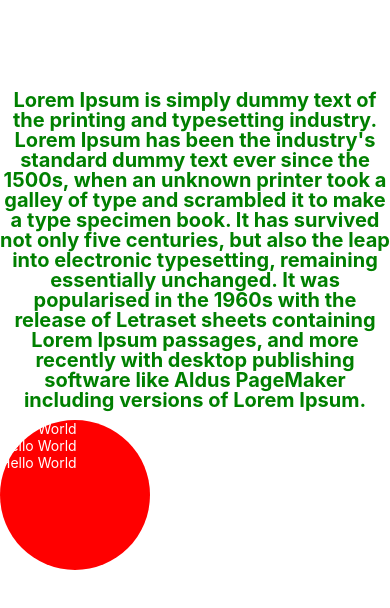
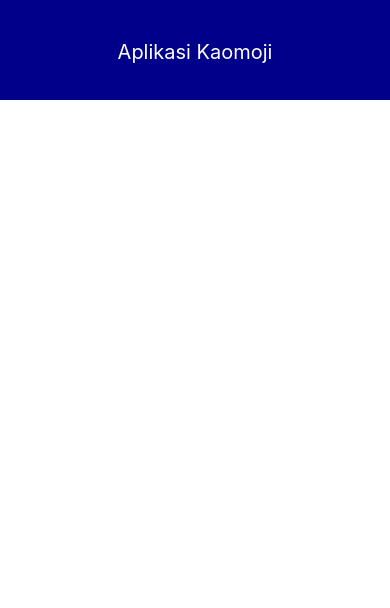
Before and after one commit to SatriyoRizkyansah/react-native, a React Native app: screen / in a window 390 px wide. Shown: the top 608 px of the page. Built offline with nearby package versions, Linux system fonts and the light colour scheme.

Commit message:
Create header

```diff
--- a/App.js
+++ b/App.js
@@ -4,54 +4,15 @@ import {View, Text} from 'react-native';
 const App = () => {
   return (
     <View>
-      <Text
-        style={{
-          textAlign: 'center',
-          fontSize: 20,
-          fontWeight: 'bold',
-          marginTop: 90,
-          color: 'green',
-          marginBottom: 10,
-          // letterSpacing: 14,
-          lineHeight: 20,
-        }}>
-        Lorem Ipsum is simply dummy text of the printing and typesetting
-        industry. Lorem Ipsum has been the industry's standard dummy text ever
-        since the 1500s, when an unknown printer took a galley of type and
-        scrambled it to make a type specimen book. It has survived not only five
-        centuries, but also the leap into electronic typesetting, remaining
-        essentially unchanged. It was popularised in the 1960s with the release
-        of Letraset sheets containing Lorem Ipsum passages, and more recently
-        with desktop publishing software like Aldus PageMaker including versions
-        of Lorem Ipsum.
-      </Text>
-      <View
-        style={{
-          height: 150,
-          width: 150,
-          backgroundColor: 'red',
-          borderRadius: 100,
-          // justifyContent: 'center',
-          // alignItems: 'flex-end',
-          flexDirection: 'col',
-        }}>
+      <View style={{backgroundColor: 'darkblue', height: 100, elevation: 15}}>
         <Text
           style={{
+            textAlign: 'center',
+            fontSize: 20,
             color: 'white',
+            marginTop: 40,
           }}>
-          Hello World
-        </Text>
-        <Text
-          style={{
-            color: 'white',
-          }}>
-          Hello World
-        </Text>
-        <Text
-          style={{
-            color: 'white',
-          }}>
-          Hello World
+          Aplikasi Kaomoji
         </Text>
       </View>
     </View>
```
Also changed, not shown: App copy.js (added, +61 -0 lines).
